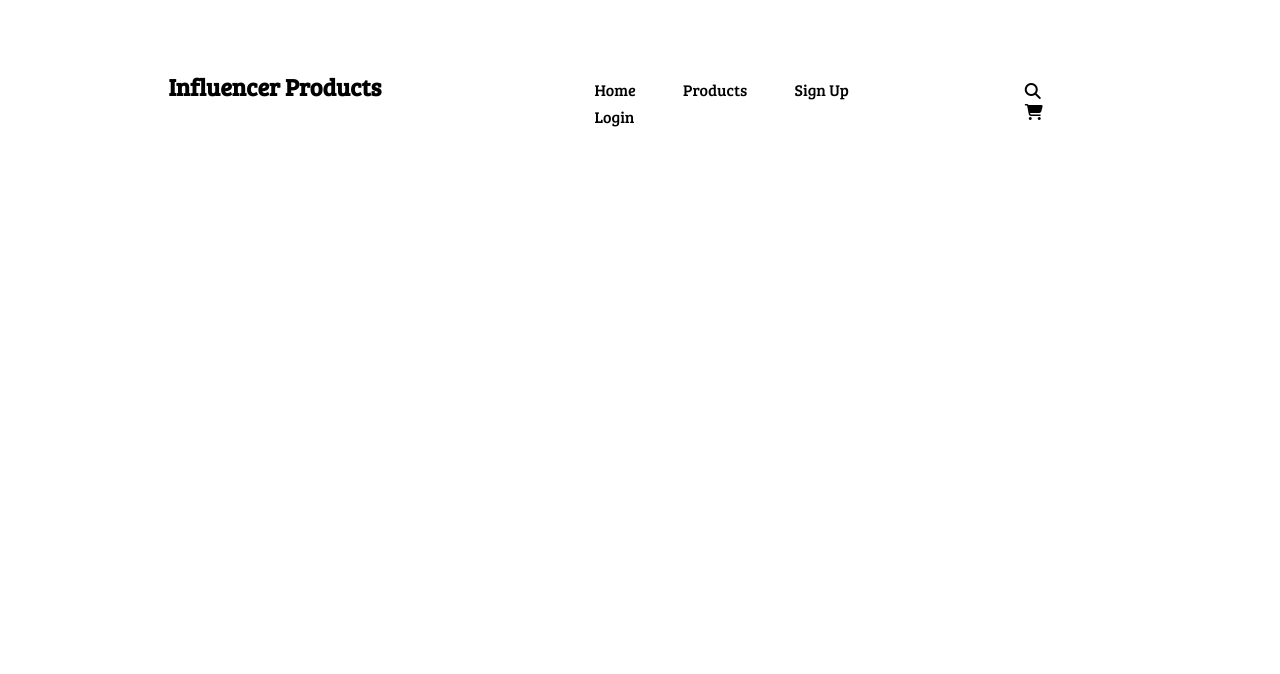
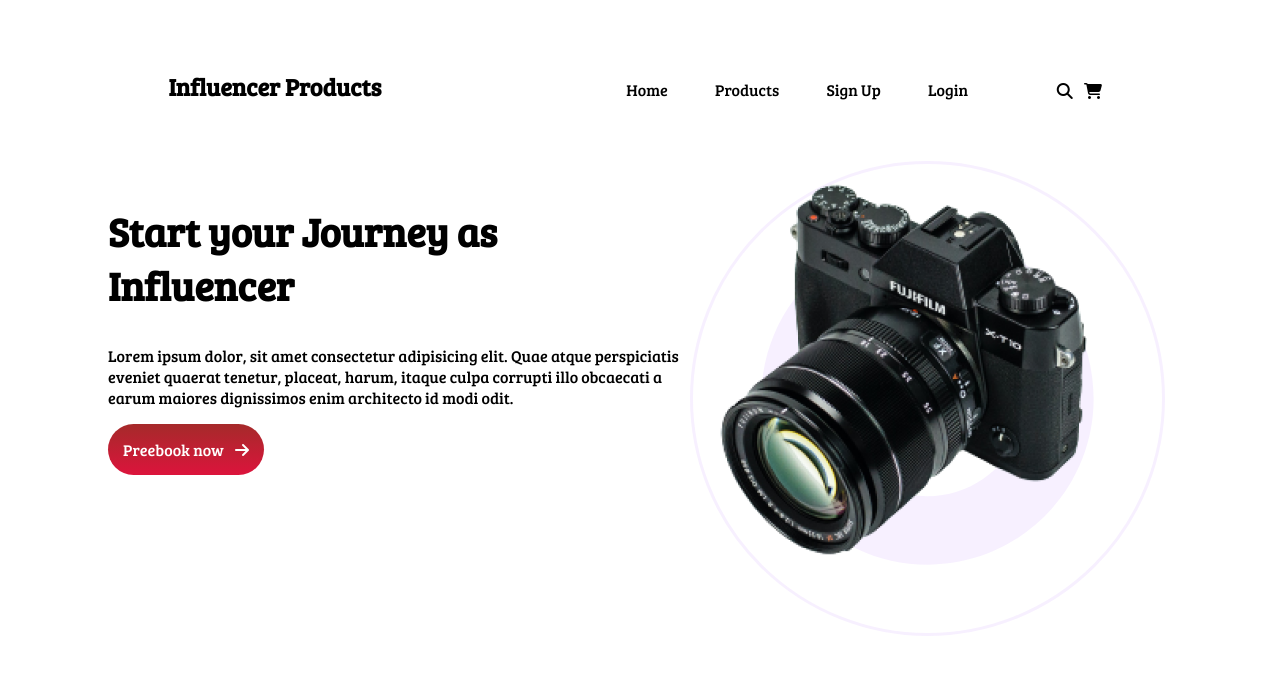
Before and after one commit to LaboneeAktar/practice-influencer, a plain HTML site: page index.html in a window 1280 px wide. Drawn offline with Linux system fonts and the light colour scheme.

Commit message:
section added

```diff
--- a/index.html
+++ b/index.html
@@ -40,7 +40,22 @@
     </header>
 
     <main>
+        <section class="container">
+            <div class="half-width influencer">
+                <h1 class="section-title">Start your Journey as <br> Influencer</h1>
+                <p>Lorem ipsum dolor, sit amet consectetur adipisicing elit. Quae atque perspiciatis eveniet quaerat
+                    tenetur, placeat, harum, itaque culpa corrupti illo obcaecati a earum maiores dignissimos enim
+                    architecto id modi odit.</p>
+                <div class="container">
+                    <a class="book-now" target="_blank" href="https://www.youtube.com">Preebook now <i
+                            class="fa-solid fa-arrow-right"></i></a>
+                </div>
+            </div>
+            <div class="half-width bg-image">
+                <img class="camera" src="images/main-camera.png" alt="">
+            </div>
 
+        </section>
     </main>
 </body>
 
--- a/style.css
+++ b/style.css
@@ -57,15 +57,60 @@
     padding: 20px;
 }
 
-i {
-    padding-left: 40px;
-}
 
 i:hover {
     color: cornflowerblue;
 }
 
 /* style for main section  */
+.container {
+    display: flex;
+
+}
+
+.half-width {
+    width: 50%;
+}
+
+.section-title {
+    font-size: 40px;
+}
+
+.influencer {
+    margin-left: 100px;
+    margin-top: 50px;
+
+}
+
+.book-now {
+    text-decoration: none;
+    background-image: linear-gradient(brown, crimson);
+    padding: 15px 15px;
+    color: white;
+    border-radius: 30px;
+}
+
+.bg-image {
+    background-image: url(images/Circle\ design.svg);
+    background-repeat: no-repeat;
+    height: 475px;
+    margin-top: 40px;
+
+}
+
+.camrea {
+    width: 100%;
+    height: 350px;
+
+}
+
+.faaaa-arrow-right {
+    margin-left: 0;
+}
+
+i {
+    padding-left: 8px;
+}
 
 
 
@@ -120,4 +165,22 @@
     .icon {
         display: none;
     }
+
+    .container {
+        /* display: grid;
+        grid-template-columns: repeat(1, 1fr); */
+        width: 100%;
+        display: flex;
+        flex-direction: column-reverse;
+
+    }
+
+    .influencer {
+        font-size: 30px;
+        margin-top: -10px;
+        width: 90%;
+        margin-left: 35px;
+        text-align: center;
+    }
+
 }
```
